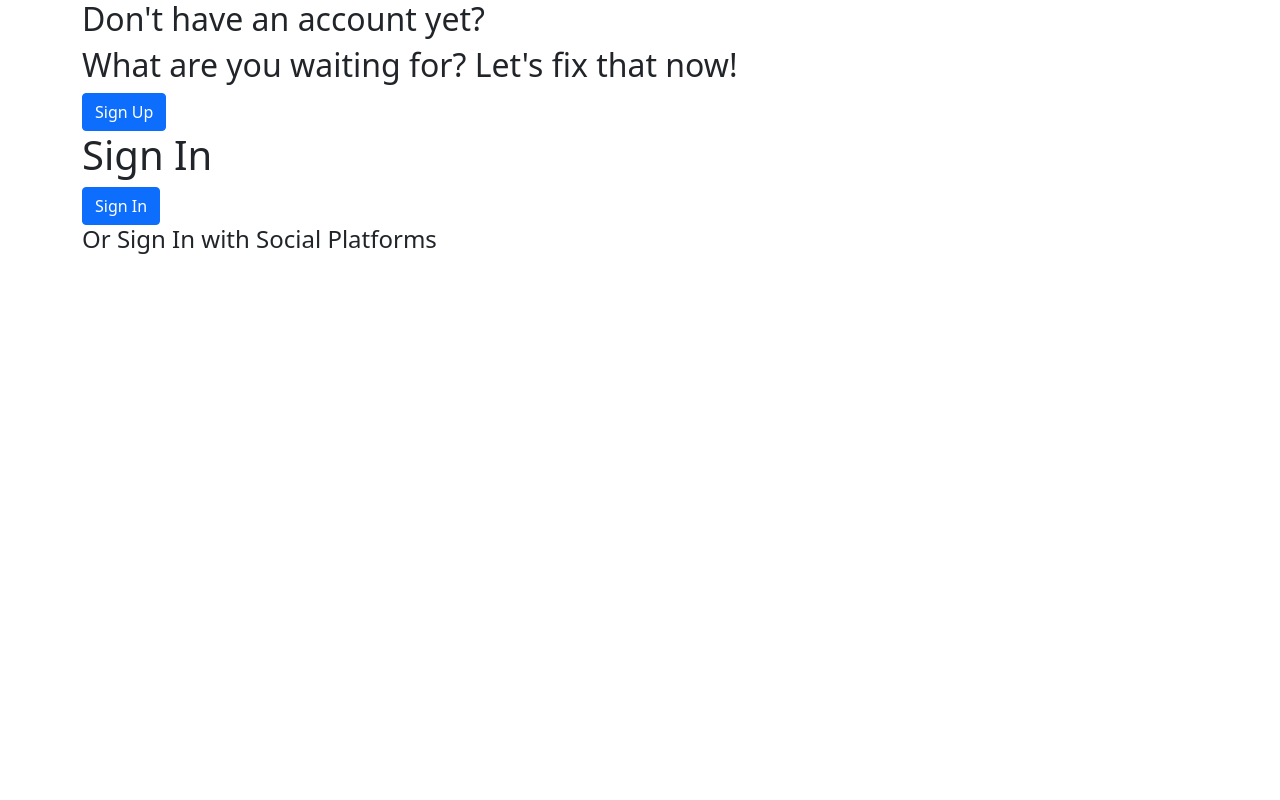
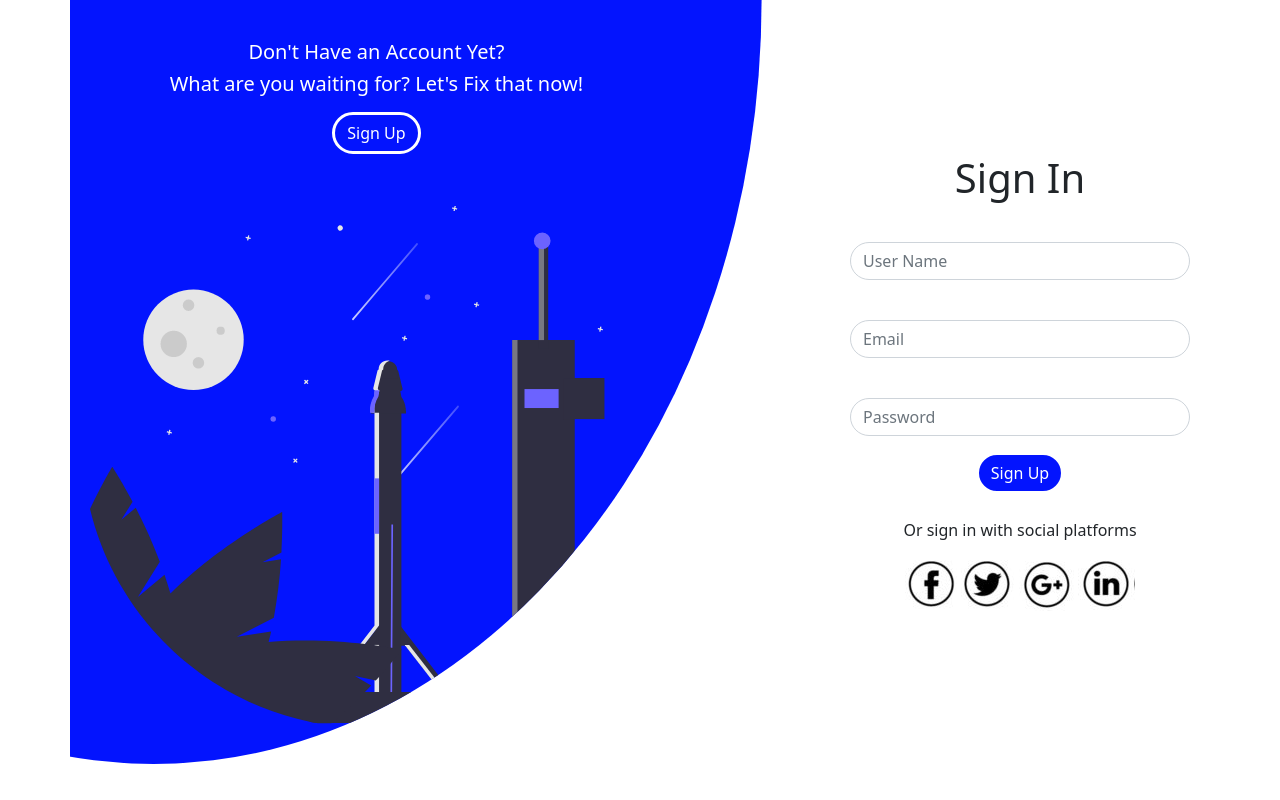
Before and after one commit to patrickjdineen/double_tap, a plain HTML site: page sign_in.html in a window 1280 px wide. Drawn offline with nearby package versions, Linux system fonts and the light colour scheme.

Commit message:
Sign in and Sign up pages complete

```diff
--- a/css/sign_in.css
+++ b/css/sign_in.css
@@ -1,4 +1,33 @@
-.container{
-    display:flex;
-    flex-direction: row;
+.left{
+    clip-path: ellipse(80% 100% at 11% 0%);
+    background:#0314FE;
+    max-width: 100%;
+    max-height: 100%;
 }
+.right{
+    align-items:center;
+    justify-content: center;
+    text-align:center;
+}
+.signuptext{
+    color:white;
+    text-align: center;
+    max-width:80%;
+    padding-top:5vh;
+}
+.btn-primary{
+    margin-top:1vh;
+    color:white;
+    background-color:#0314FE;
+    border: solid white;
+    border-radius:100;
+}
+.form-group{
+    padding:1vh;
+}
+.img{
+    padding-right:10vw;
+    padding-bottom:5vh;
+    max-width: 100%;
+    max-height: 100%;
+}
--- a/css/sign_up.css
+++ b/css/sign_up.css
@@ -0,0 +1,20 @@
+.btn-primary{
+    margin-top:1vh;
+    color:white;
+    background-color:#0314FE;
+    border: solid white;
+    border-radius:100;
+}
+.left{
+    align-items:center;
+    justify-content: center;
+    text-align:center;
+    padding-top:5vh;
+}
+.right img{
+    max-width:100%;
+    max-height:100%;
+}
+.form-group{
+    padding:1vh;
+}
--- a/sign_in.html
+++ b/sign_in.html
@@ -13,20 +13,43 @@
 
 <body>
     <div class="container">
-        <div class="row sign_in">
-            <div class="left_side">
-                <h2>Don't have an account yet?</h2>
-                <h2>What are you waiting for? Let's fix that now!</h2>
-                <button class="btn btn-primary">Sign Up</button>
+        <div class="row">
+            <div class="left align-self-center col-8">
+                <div class="signuptext">
+                    <h5>Don't Have an Account Yet?</h5>
+                    <h5>What are you waiting for? Let's Fix that now!</h5>
+                    <button class="btn btn-primary rounded-pill">Sign Up</button>
+                    </div>
+                <img src="images/Group 15.png" class="img">
             </div>
-            <div class="sign_in_form">
-                <h1>Sign In</h1>
-                <form></form>
-                <button class="btn btn-primary">Sign In</button>
-                <h4>Or Sign In with Social Platforms</h4>
+            <div class="right align-self-center col-4">
+                <form class="sign_in">
+                    <h1>Sign In</h1>
+                    <div class="form-group">
+                        <label for="username"></label>
+                        <input type="email" class="form-control rounded-pill" id="exampleInputEmail1" aria-describedby="emailHelp" placeholder="User Name">
+                    </div>
+                    <div class="form-group">
+                        <label for="exampleInputEmail1"></label>
+                        <input type="email" class="form-control rounded-pill" id="exampleInputEmail1" aria-describedby="emailHelp" placeholder="Email">
+                    </div>
+                    <div class="form-group">
+                        <label for="exampleInputPassword1"></label>
+                        <input type="password" class="form-control rounded-pill" id="exampleInputPassword1" placeholder="Password">
+                    </div>
+                    <button class="btn btn-primary rounded-pill">Sign Up</button>
+                    <p><br>Or sign in with social platforms</p>
+                    <div class="social_images">
+                        <img src="images/facebook.png" alt="Facebook">
+                        <img src="images/twitter.png" alt="Twitter">
+                        <img src="images/google.png" alt="Google">
+                        <img src="images/linkedin.png" alt="Linkedin">
+                </div>
+            </form>
             </div>
         </div>
     </div>
+
 <script src="https://cdnjs.cloudflare.com/ajax/libs/popper.js/2.5.4/umd/popper.min.js"></script>
 <script src="https://cdnjs.cloudflare.com/ajax/libs/twitter-bootstrap/5.0.0-beta1/js/bootstrap.min.js"></script>
 </body>
```
Also changed, not shown: sign_up.html (+56 -0 lines), images/facebook.png (added), images/google.png (added), images/linkedin.png (added), images/twitter.png (added), 1 other file.
